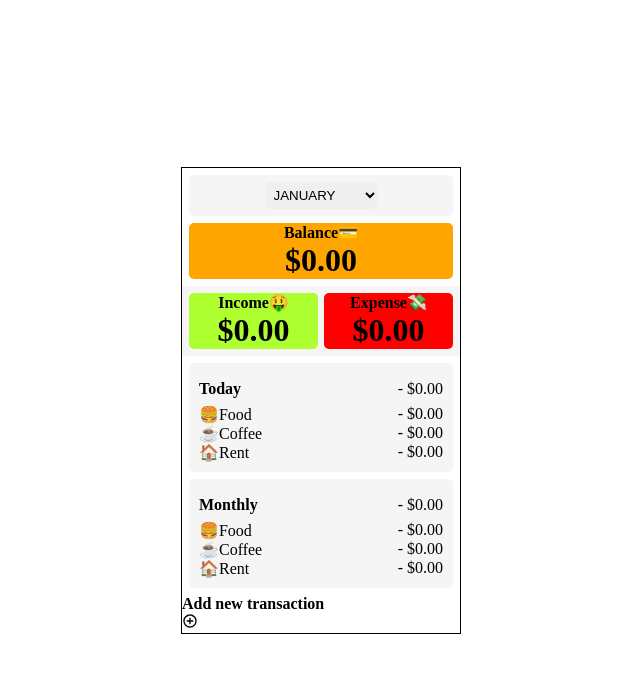
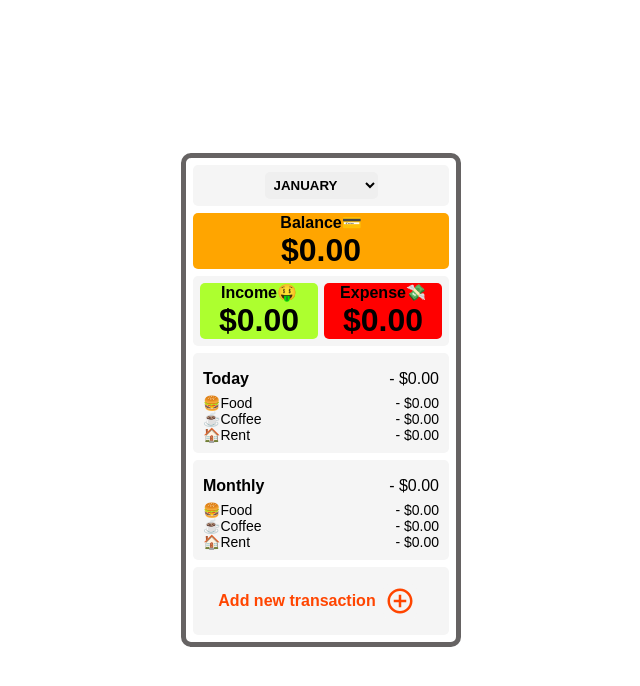
Before and after one commit to jozefkubis/budget-app, a React (Create React App) app: page / in a window 1280 px wide. Shown: the top 686 px of the page, without its empty margins (319-959 px from the left). Built offline with nearby package versions, Linux system fonts and the light colour scheme.

Commit message:
Dokonceny prvotny CSS

```diff
--- a/src/index.css
+++ b/src/index.css
@@ -2,8 +2,10 @@
   margin: 0;
   padding: 0;
   box-sizing: border-box;
+  font-family: "Poppins", sans-serif;
 }
 
+/* MARK: Body */
 body {
   height: 100vh;
   display: flex;
@@ -11,13 +13,15 @@ body {
   justify-content: center;
 }
 
+/* MARK: App */
 .app {
   width: 280px;
   height: auto;
-
-  border: 1px solid black;
+  border: 5px solid rgb(102, 99, 99);
+  border-radius: 10px;
 }
 
+/* MARK: Header */
 .header {
   display: flex;
   flex-direction: column;
@@ -29,21 +33,21 @@ body {
   padding: 7px;
 }
 
+/* MARK: Select */
 .header select {
   padding: 5px;
   border-radius: 5px;
   border: 1px solid black;
   border: none;
+  font-weight: bold;
 }
 
-.header select:focus {
-  outline: none;
-}
-
+/* MARK: Option */
 .header select option {
   padding: 5px;
 }
 
+/* MARK: Balnce Container */
 .balnce-container {
   display: flex;
   flex-direction: column;
@@ -52,6 +56,7 @@ body {
   background-color: #f5f5f5;
 }
 
+/* MARK: Balnce */
 .balance {
   display: flex;
   flex-direction: column;
@@ -62,14 +67,18 @@ body {
   border-radius: 5px;
 }
 
+/* MARK: Income-Expense */
 .income-expense {
   display: flex;
   flex-direction: row;
   align-items: center;
   justify-content: space-evenly;
   background-color: #f5f5f5;
+  margin: 7px;
+  border-radius: 5px;
 }
 
+/* MARK: Income */
 .income {
   display: flex;
   flex-direction: column;
@@ -82,6 +91,7 @@ body {
   border-radius: 5px;
 }
 
+/* MARK: Expense */
 .expense {
   display: flex;
   flex-direction: column;
@@ -94,6 +104,7 @@ body {
   border-radius: 5px;
 }
 
+/* MARK: Today */
 .today {
   display: flex;
   flex-direction: column;
@@ -105,6 +116,7 @@ body {
   border-radius: 5px;
 }
 
+/* MARK: Today-Total */
 .today-total {
   width: 100%;
   display: flex;
@@ -114,6 +126,7 @@ body {
   margin: 7px;
 }
 
+/* MARK: Transactions-Today */
 .transactions-today {
   width: 100%;
   display: flex;
@@ -121,8 +134,10 @@ body {
   align-items: center;
   justify-content: center;
   background-color: #f5f5f5;
+  font-size: 14px;
 }
 
+/* MARK: Transactions-Today Div */
 .transactions-today div {
   display: flex;
   align-items: center;
@@ -131,6 +146,7 @@ body {
   background-color: #f5f5f5;
 }
 
+/* MARK: Monthly */
 .monthly {
   display: flex;
   flex-direction: column;
@@ -142,6 +158,7 @@ body {
   border-radius: 5px;
 }
 
+/* MARK: Monthly-Total */
 .monthly-total {
   width: 100%;
   display: flex;
@@ -151,6 +168,7 @@ body {
   margin: 7px;
 }
 
+/* MARK: Transactions-Monthly */
 .transactions-monthly {
   width: 100%;
   display: flex;
@@ -158,8 +176,10 @@ body {
   align-items: center;
   justify-content: center;
   background-color: #f5f5f5;
+  font-size: 14px;
 }
 
+/* MARK: Transactions-Monthly Div */
 .transactions-monthly div {
   display: flex;
   align-items: center;
@@ -167,3 +187,34 @@ body {
   width: 100%;
   background-color: #f5f5f5;
 }
+
+/* MARK: Add */
+.add {
+  display: flex;
+  align-items: center;
+  justify-content: center;
+  background-color: #f5f5f5;
+  padding: 10px;
+  margin: 7px;
+  border-radius: 5px;
+  color: orangered;
+}
+
+/* MARK: Add Span */
+.add span {
+  display: flex;
+  align-items: center;
+  justify-content: center;
+  background-color: #f5f5f5;
+  margin: 7px;
+  border-radius: 5px;
+  padding: 2px;
+  cursor: pointer;
+}
+
+/* MARK: Add Span Svg */
+.add span svg {
+  width: 30px;
+  height: 30px;
+  fill: orangered;
+}
```
Also changed, not shown: src/App.js (+10 -0 lines).
